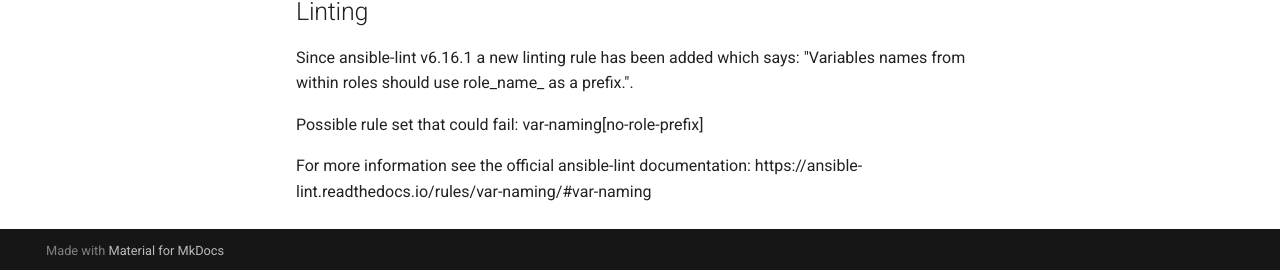
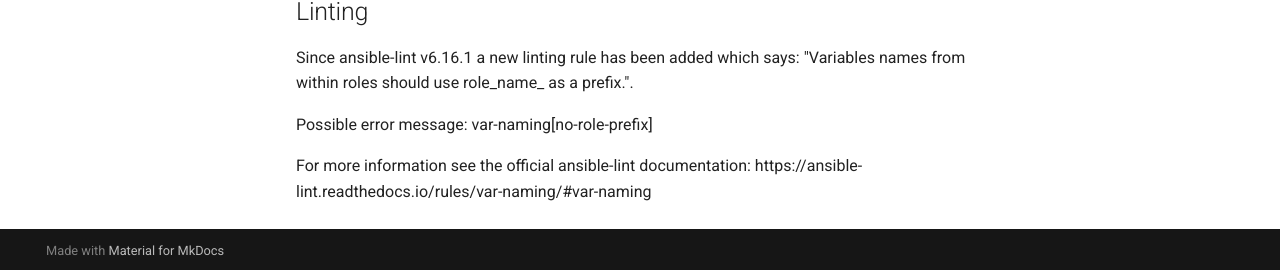
Before and after one commit to telekom-mms/ansible-bad-and-good-practices, an MkDocs documentation site: the page built from docs/prefix_your_variables.md, in a window 1280 px wide and 1357 px high. Shown: the part 1084-1354 px from the top of the window. Built offline with MkDocs 1.6.1 and Material for MkDocs 9.7.7, drawn with Linux system fonts in a browser that asks for light colours.

Commit message:
renamed possible error message

```diff
--- a/docs/prefix_your_variables.md
+++ b/docs/prefix_your_variables.md
@@ -39,6 +39,6 @@ By the way, Puppet and Chef are on the advantage here, having namespaces for the
 
 Since ansible-lint v6.16.1 a new linting rule has been added which says: "Variables names from within roles should use role_name_ as a prefix.".
 
-Possible rule set that could fail: var-naming[no-role-prefix]
+Possible error message: var-naming[no-role-prefix]
 
 For more information see the official ansible-lint documentation: https://ansible-lint.readthedocs.io/rules/var-naming/#var-naming
```
